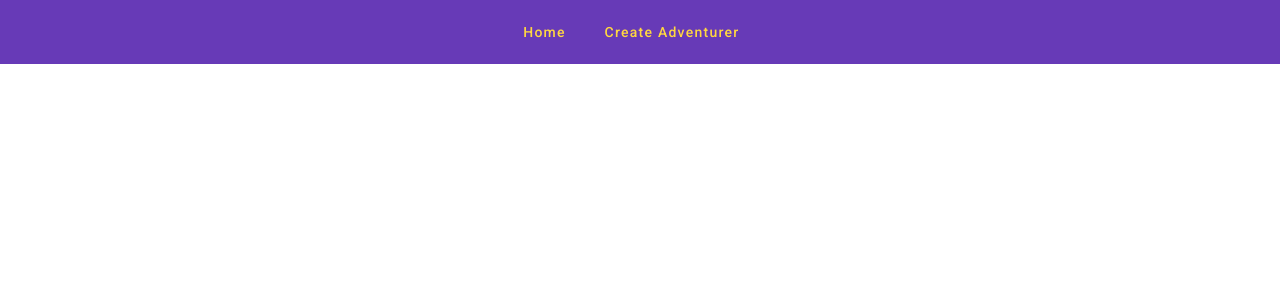
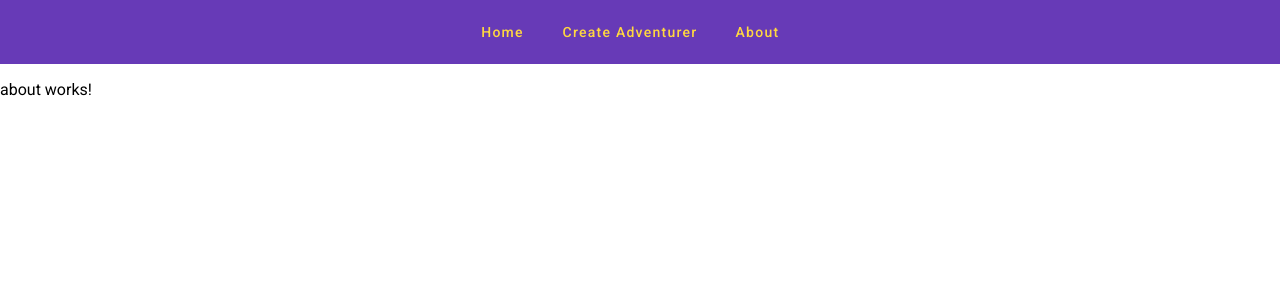
Before and after one commit to coreybigboi/adventurerCreator, an Angular app: page /about in a window 1280 px wide. Before the commit this address led to /. Shown: the top 300 px of the page. Built offline with nearby package versions, Linux system fonts and the light colour scheme.

Commit message:
adds about page

```diff
--- a/src/app/app.component.html
+++ b/src/app/app.component.html
@@ -3,6 +3,7 @@
     <nav>
       <button mat-button color="accent" class="header-route" routerLink="">Home</button>
       <button mat-button color="accent" class="header-route" routerLink="/create">Create Adventurer</button>
+      <button mat-button color="accent" class="header-route" routerLink="/about">About</button>
     </nav>
   </mat-toolbar>
 </header>
--- a/src/app/app.routes.ts
+++ b/src/app/app.routes.ts
@@ -1,8 +1,10 @@
 import { Routes } from '@angular/router';
 import {HomeComponent} from "./pages/home/home.component";
 import {CreateAdventurerComponent} from "./pages/create-adventurer/create-adventurer.component";
+import {AboutComponent} from "./pages/about/about.component";
 
 export const routes: Routes = [
   {path: '', component: HomeComponent},
-  {path: 'create', component: CreateAdventurerComponent}
+  {path: 'create', component: CreateAdventurerComponent},
+  {path: 'about', component: AboutComponent}
 ];
--- /dev/null
+++ b/src/app/pages/about/about.component.html
@@ -0,0 +1 @@
+<p>about works!</p>
```
Also changed, not shown: src/app/pages/about/about.component.ts (added, +12 -0 lines), src/app/pages/about/about.component.css (added), 1 other file (tests, documents, lock files or other folders).
